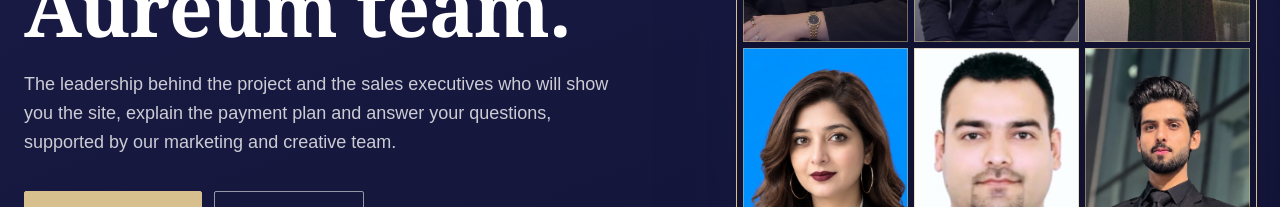
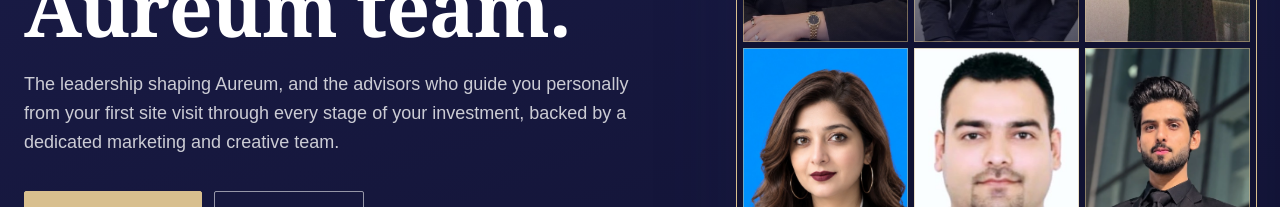
Before and after one commit to syed-daniyalH/aureummall-website, a Next.js app: page /team in a window 1280 px wide. Shown: the part 402-609 px from the top of the page. Built offline with nearby package versions, Linux system fonts and the light colour scheme; no server answers.

Commit message:
Refine Team page hero copy

```diff
--- a/src/app/team/page.tsx
+++ b/src/app/team/page.tsx
@@ -19,7 +19,7 @@ export default function TeamPage() {
           <div>
             <Eyebrow>Our team / Aureum Mall &amp; Residences</Eyebrow>
             <h1>Meet the Aureum team.</h1>
-            <p>The leadership behind the project and the sales executives who will show you the site, explain the payment plan and answer your questions, supported by our marketing and creative team.</p>
+            <p>The leadership shaping Aureum, and the advisors who guide you personally from your first site visit through every stage of your investment, backed by a dedicated marketing and creative team.</p>
             <div className="actions">
               <ButtonLink href="#team">Meet the team <span aria-hidden="true">↓</span></ButtonLink>
               <ButtonLink href="/contact?intent=site_visit#enquiry" variant="secondary">Book a visit</ButtonLink>
```
